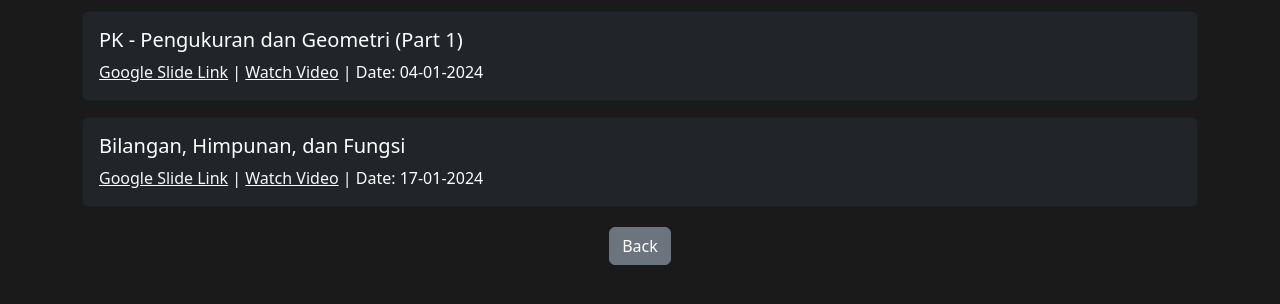
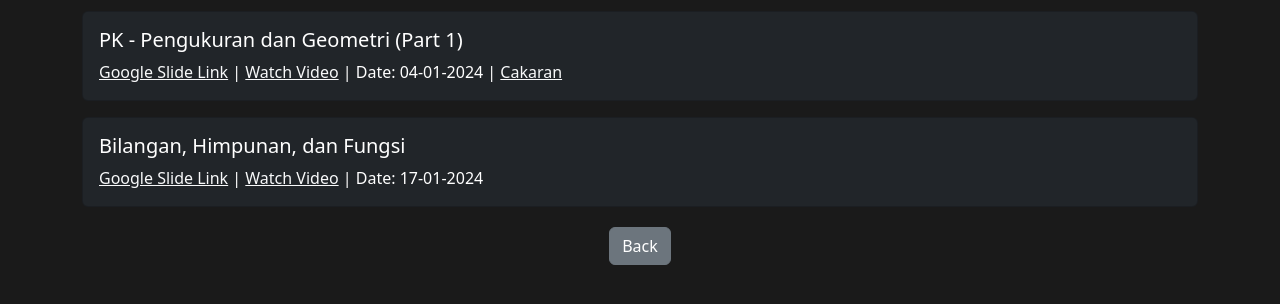
Before and after one commit to KronosDP/UTBK-Stuffs, a plain HTML site: page Slides/slides.html in a window 1280 px wide. Shown: the part 294-598 px from the top of the page. Drawn offline with nearby package versions, Linux system fonts and the light colour scheme.

Commit message:
Update slides.html with video link and date

```diff
--- a/Slides/slides.html
+++ b/Slides/slides.html
@@ -27,7 +27,12 @@
             <a href="https://youtu.be/AbjZ5hA7tlc" class="text-light"
               >Watch Video</a
             >
-            | Date: 04-01-2024
+            | Date: 04-01-2024 |
+            <a
+              href="../Cakaran/Bilangan Himpunan Fungsi/cakaran-2024-01-17.pdf"
+              class="text-light"
+              >Cakaran</a
+            >
           </p>
         </div>
       </div>
```
Also changed, not shown: 1 other file.
